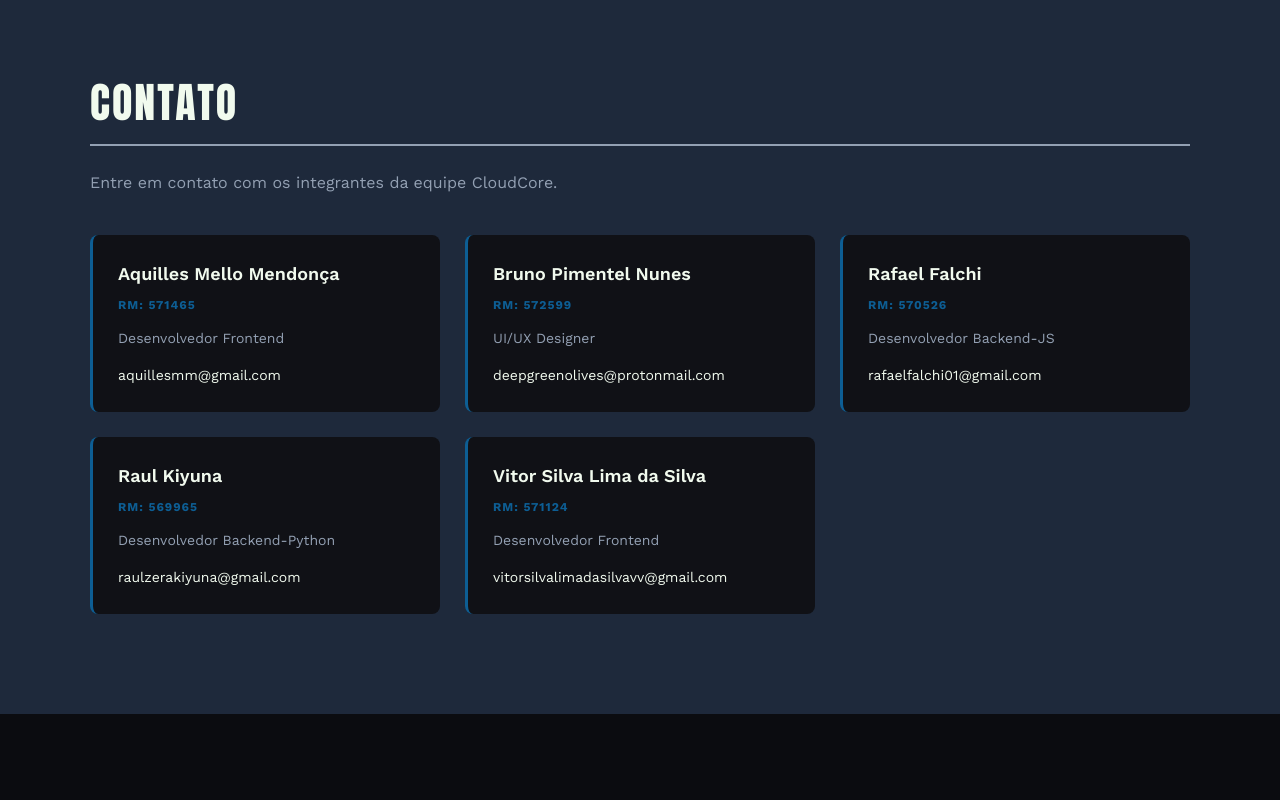
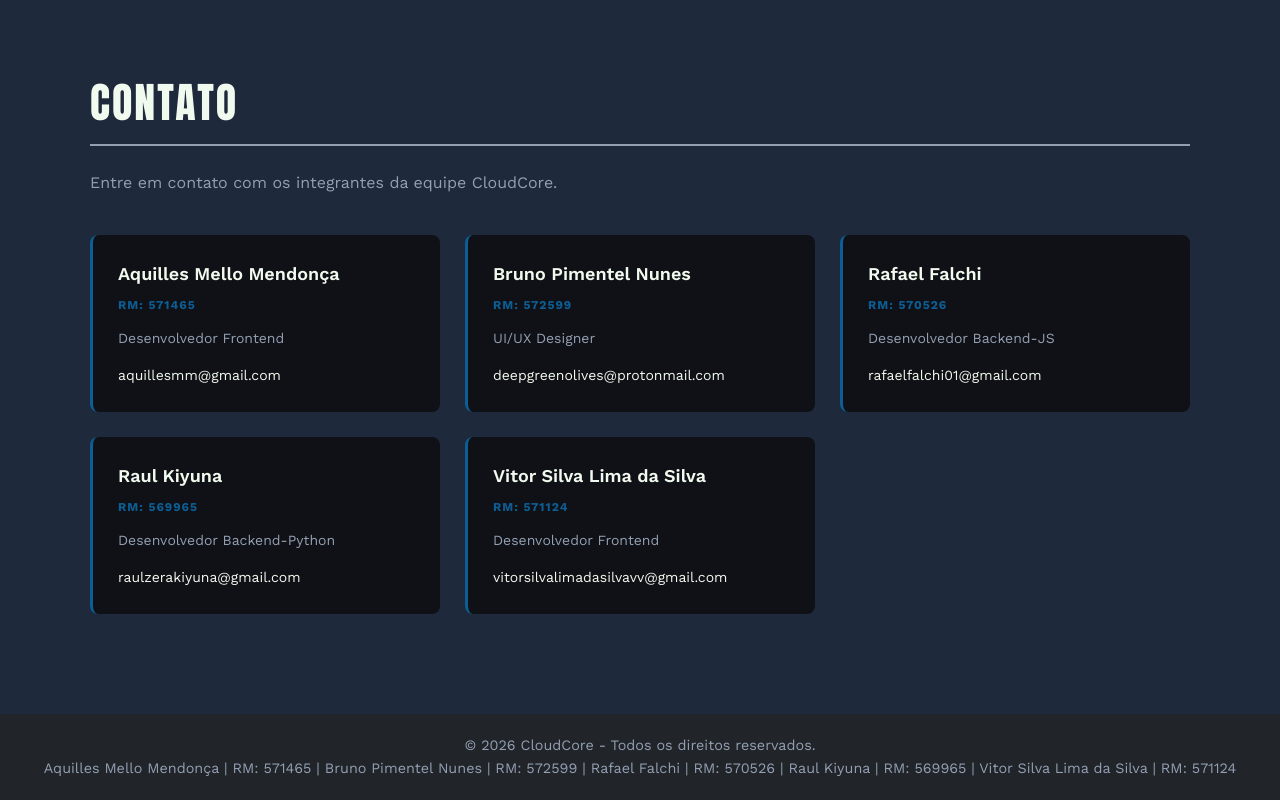
Before and after one commit to Fael064/SPRINT-4-WEBDEV, a React (Vite) app: page / in a window 1280 px wide. Shown: the part 3512-4312 px from the top of the page. Before the commit the page ends 4226 px from the top, so only its background shows below. Built offline with nearby package versions, Linux system fonts and the light colour scheme.

Commit message:
Adição do main e rodapé no App

```diff
--- a/src/App.jsx
+++ b/src/App.jsx
@@ -1,5 +1,6 @@
 import { useState } from 'react';
 import Menu from './components/landing/Menu';
+import Rodape from './components/landing/Rodape';
 import { Routes, Route } from 'react-router-dom';
 import LoginModal from './components/LoginModal';
 import Home from './pages/Home';
@@ -19,6 +20,7 @@ function App() {
         onLogout={auth.logout}
       />
 
+      <main>
         <Routes>
           <Route path="/" element={<Home />} />
 
@@ -31,6 +33,9 @@ function App() {
             }
           />
         </Routes>
+      </main>
+
+      <Rodape />
 
       <LoginModal visivel={modalAberto} onFechar={() => setModalAberto(false)} auth={auth} />
     </>
```
Lines whose indentation alone changed are shown as unchanged.
